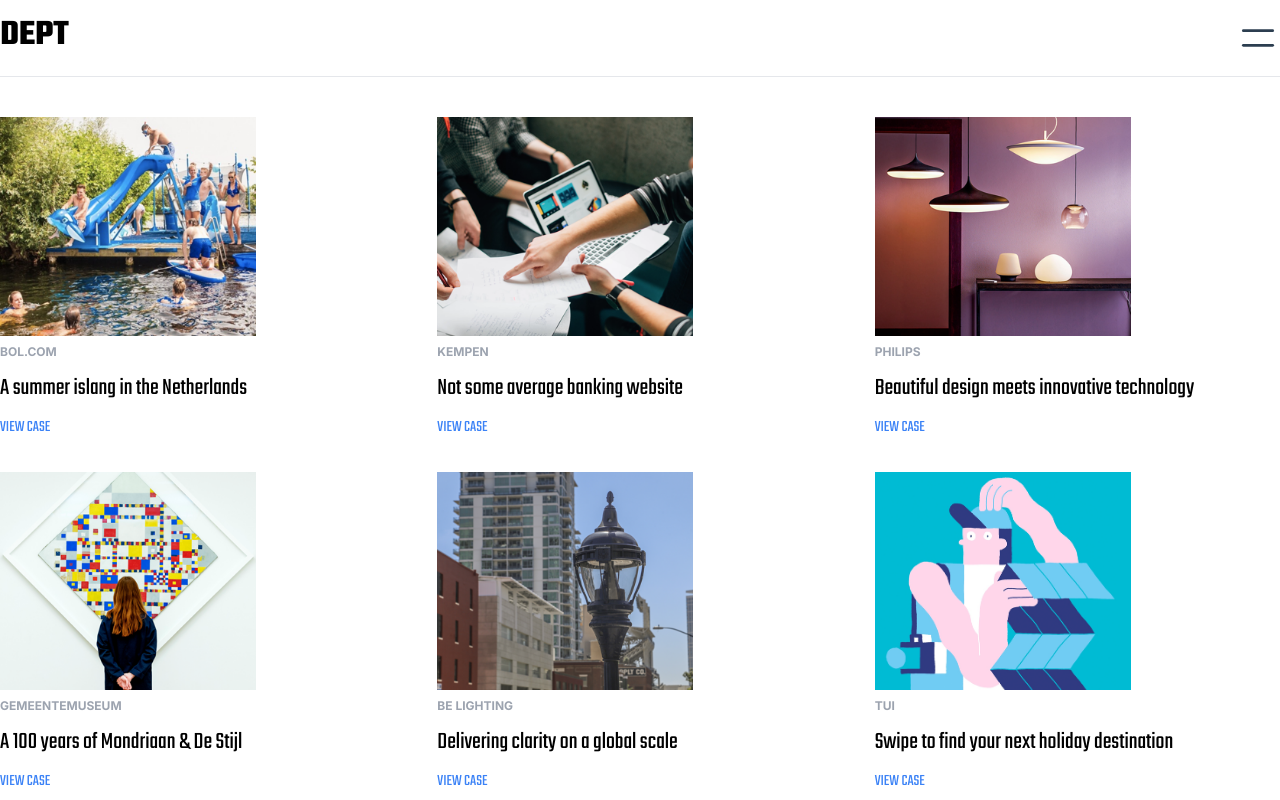
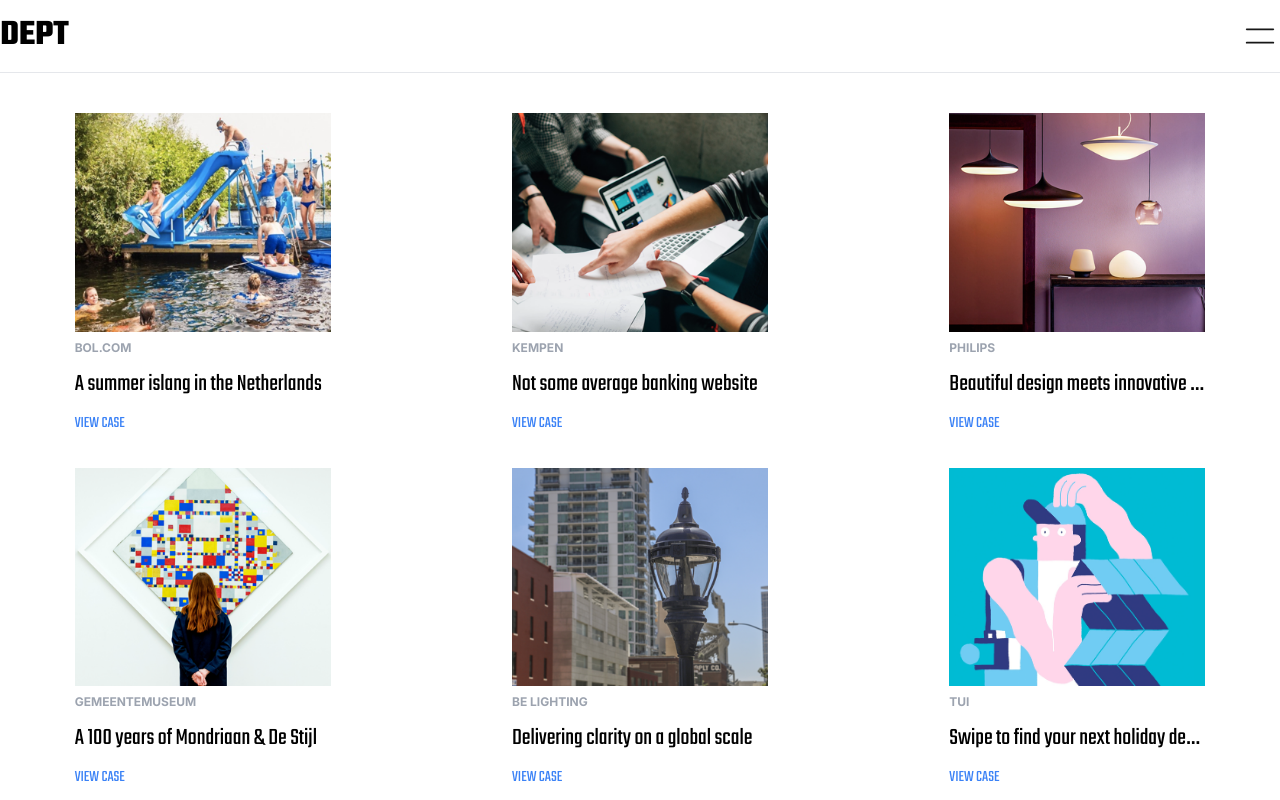
Before and after one commit to JKlerk/dept, a Vue app: page / in a window 1280 px wide. Shown: the top 800 px of the page. Built offline with nearby package versions, Linux system fonts and the light colour scheme.

Commit message:
Fixed center on homepage and added transition on buttons for nav

```diff
--- a/src/components/CaseComponent.vue
+++ b/src/components/CaseComponent.vue
@@ -1,9 +1,9 @@
 <template>
-    <div class="font-teko">
+    <div class="font-teko w-64 mx-auto">
         <img class="w-64" :src="props.case.src" />
         <div class="space-y-3 mt-2">
             <p class="text-gray-400 font-inter uppercase text-xs font-bold">{{ props.case.company }}</p>
-            <p class="text-2xl">{{ props.case.name }}</p>
+            <p class="text-2xl truncate">{{ props.case.name }}</p>
             <p class="my-auto uppercase text-blue-500">View case</p>
         </div>
     </div>
--- a/src/components/HeaderComponent.vue
+++ b/src/components/HeaderComponent.vue
@@ -5,13 +5,8 @@
             <svg
                 @click="store.toggleNav(true)"
                 xmlns="http://www.w3.org/2000/svg"
-                class="icon icon-tabler icon-tabler-menu"
-                width="44"
-                height="44"
+                class="h-10 w-10 stroke-neutral-900 cursor-pointer hover:scale-125 transition-transform duration-100"
                 viewBox="0 0 24 24"
-                stroke-width="1.5"
-                stroke="#2c3e50"
-                fill="none"
                 stroke-linecap="round"
                 stroke-linejoin="round"
             >
--- a/src/components/NavComponent.vue
+++ b/src/components/NavComponent.vue
@@ -2,7 +2,15 @@
     <div class="bg-neutral-900 min-h-screen w-full pt-10 px-20 overflow-auto">
         <div>
             <div class="flex flex-1 justify-end">
-                <svg @click="store.toggleNav(false)" xmlns="http://www.w3.org/2000/svg" class="w-8 h-8 stroke-white x" viewBox="0 0 24 24" stroke-width="1.5" stroke-linecap="round" stroke-linejoin="round">
+                <svg
+                    @click="store.toggleNav(false)"
+                    xmlns="http://www.w3.org/2000/svg"
+                    class="w-8 h-8 stroke-white cursor-pointer hover:scale-125 transition-transform duration-100"
+                    viewBox="0 0 24 24"
+                    stroke-width="1.5"
+                    stroke-linecap="round"
+                    stroke-linejoin="round"
+                >
                     <path stroke="none" d="M0 0h24v24H0z" fill="none" />
                     <line x1="18" y1="6" x2="6" y2="18" />
                     <line x1="6" y1="6" x2="18" y2="18" />
```
